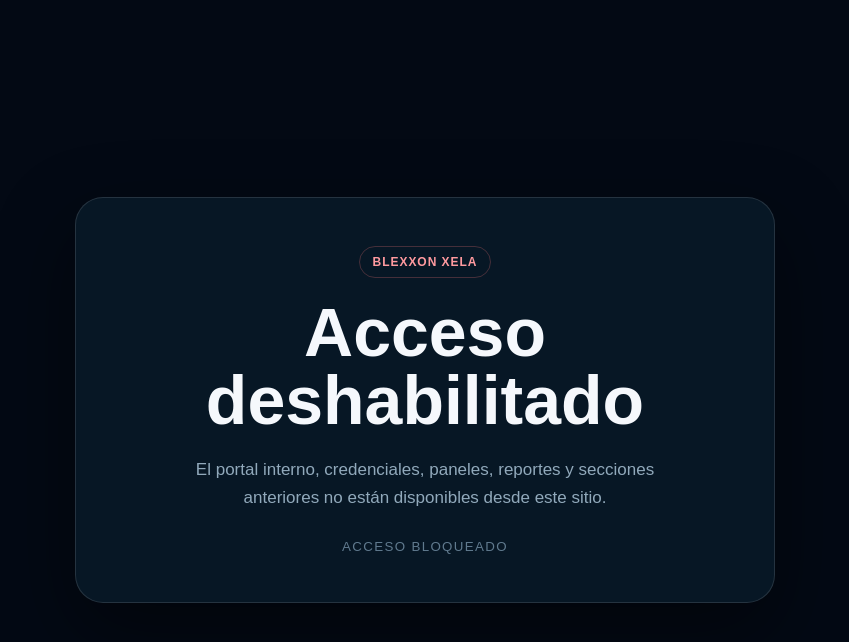
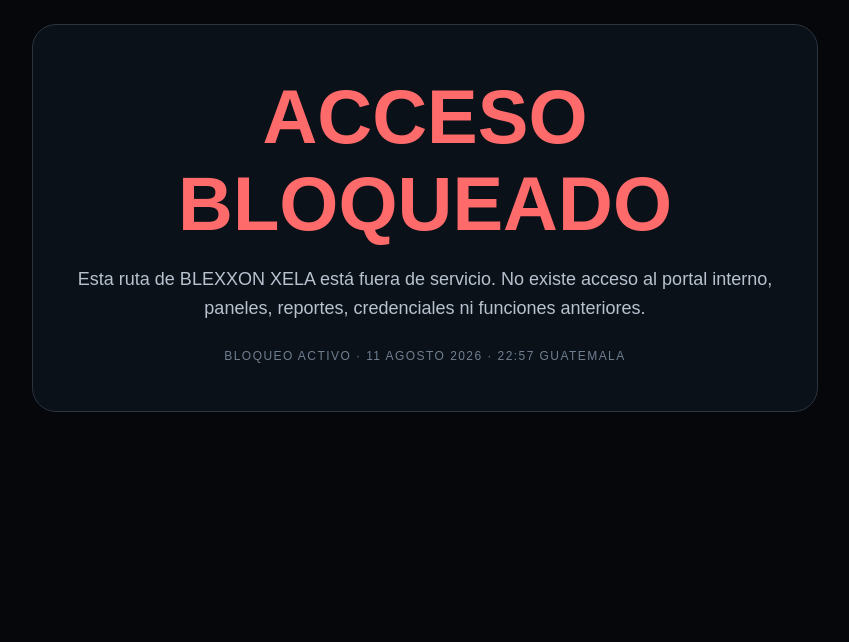
Before and after one commit to GUATEGAMES/BLEXXON-XELA., a plain HTML site: page 404.html in a window 1280 px wide. Shown: the whole page, without its empty margins (215-1064 px from the left). Drawn offline with Linux system fonts and the light colour scheme.

Commit message:
Apply hard block to legacy BLEXXON routes

```diff
--- a/404.html
+++ b/404.html
@@ -3,12 +3,20 @@
 <head>
 <meta charset="utf-8">
 <meta name="viewport" content="width=device-width,initial-scale=1">
-<meta name="robots" content="noindex,nofollow,noarchive">
-<meta name="color-scheme" content="dark">
-<title>BLEXXON XELA | Acceso deshabilitado</title>
+<meta name="robots" content="noindex,nofollow,noarchive,nosnippet,noimageindex">
+<meta http-equiv="Cache-Control" content="no-store, no-cache, must-revalidate, max-age=0">
+<meta http-equiv="Pragma" content="no-cache">
+<meta http-equiv="Expires" content="0">
+<title>BLEXXON XELA | ACCESO BLOQUEADO</title>
 <style>
-*{box-sizing:border-box}html,body{margin:0;min-height:100%;background:#030914;color:#f5f8fc;font-family:Arial,sans-serif}body{min-height:100vh;display:grid;place-items:center;padding:24px}.card{width:min(700px,100%);padding:48px 36px;border:1px solid rgba(255,255,255,.12);border-radius:28px;background:#071725;text-align:center;box-shadow:0 30px 80px rgba(0,0,0,.45)}.badge{display:inline-block;padding:8px 13px;border-radius:999px;border:1px solid rgba(255,120,120,.25);color:#ff9a9f;font-size:12px;font-weight:800;letter-spacing:.08em;text-transform:uppercase}h1{font-size:clamp(34px,7vw,68px);margin:20px 0 0;line-height:1}p{margin:22px auto 0;max-width:520px;color:#91a9bb;font-size:17px;line-height:1.6}small{display:block;margin-top:28px;color:#607a8e;text-transform:uppercase;letter-spacing:.1em}
+html,body{margin:0;min-height:100%;background:#05070b;color:#fff;font-family:Arial,sans-serif}body{display:grid;place-items:center;padding:24px}.box{max-width:720px;text-align:center;border:1px solid #2b3440;border-radius:24px;padding:48px 32px;background:#0b1119}h1{font-size:clamp(38px,8vw,76px);margin:0;color:#ff6b6b}p{font-size:18px;line-height:1.6;color:#b7c2ce}.stamp{margin-top:26px;font-size:12px;letter-spacing:.12em;color:#6f7f90;text-transform:uppercase}
 </style>
 </head>
-<body><main class="card"><div class="badge">BLEXXON XELA</div><h1>Acceso deshabilitado</h1><p>El portal interno, credenciales, paneles, reportes y secciones anteriores no están disponibles desde este sitio.</p><small>Acceso bloqueado</small></main></body>
+<body>
+<main class="box">
+<h1>ACCESO BLOQUEADO</h1>
+<p>Esta ruta de BLEXXON XELA está fuera de servicio. No existe acceso al portal interno, paneles, reportes, credenciales ni funciones anteriores.</p>
+<div class="stamp">Bloqueo activo · 11 agosto 2026 · 22:57 Guatemala</div>
+</main>
+</body>
 </html>
```
